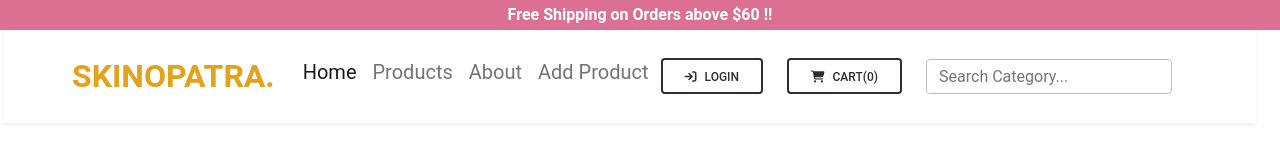
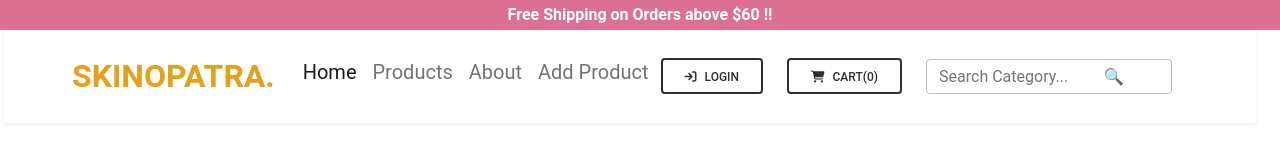
Before and after one commit to QuincyOliech/skinopatra, a React (Create React App) app: page / in a window 1280 px wide. Shown: the top 160 px of the page. Built offline with nearby package versions, Linux system fonts and the light colour scheme; data requests are answered from the project's data file.

Commit message:
added placeholder icon for search

```diff
--- a/src/components/Search.js
+++ b/src/components/Search.js
@@ -5,7 +5,7 @@ function Search({search,setSearchString}){
     return (
         <div className="">
             <form className="d-flex" role="search">
-            <input onInput={(event)=>{setSearchString(event.target.value)}}value={search}className="form-control me-2" type="search" placeholder="Search Category... " aria-label="Search"/>
+            <input onInput={(event)=>{setSearchString(event.target.value)}}value={search}className="form-control me-2" type="search" placeholder="Search Category...         🔍" aria-label="Search"/>
 
       </form>
 
```
